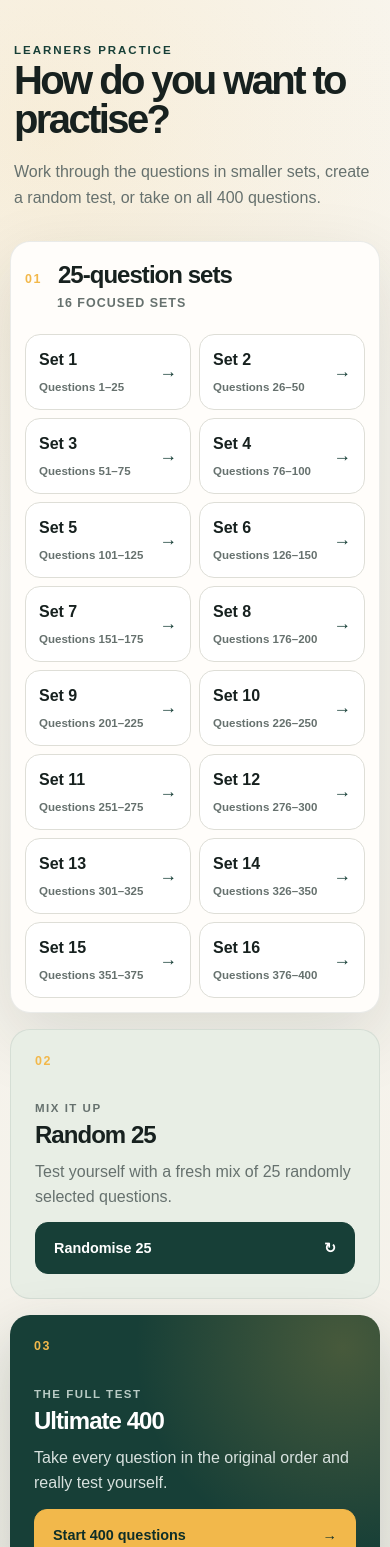
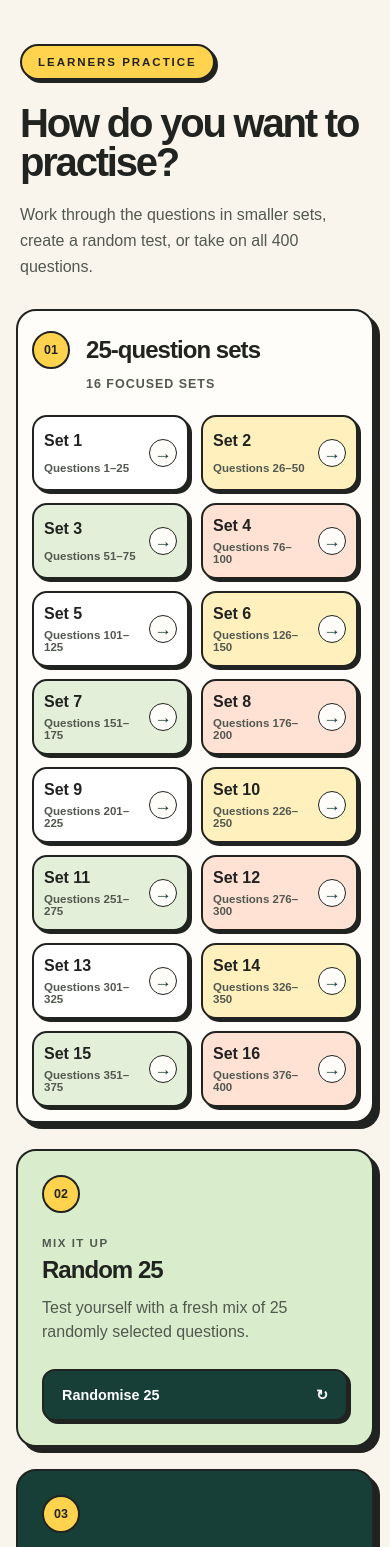
Before and after one commit to eltonyasini/VID-Road-Rules-App, a React (Vite) app: page / in a window 390 px wide. Shown: the top 1547 px of the page. Built offline with nearby package versions, Linux system fonts and the light colour scheme.

Commit message:
Refresh UI with neobrutalist styling

```diff
--- a/app/components/QuizResults.tsx
+++ b/app/components/QuizResults.tsx
@@ -39,6 +39,7 @@ export default function QuizResults(props: QuizResultsProps) {
         </h2>
         <p className="result-score">{score} / {answeredCount}</p>
         <p className="result-percentage">Correct answers: {percentage}%</p>
+        <div className="result-totals"><span><strong>{score}</strong> correct</span><span><strong>{answeredCount - score}</strong> incorrect</span></div>
         {answeredCount < props.total && <p>Unanswered questions are not counted as wrong.</p>}
         <div className="review-actions">
           <button className="secondary-button" type="button" aria-expanded={showReview} aria-controls="answer-review" onClick={toggleReview}>Review answers</button>
--- a/app/globals.css
+++ b/app/globals.css
@@ -1,17 +1,17 @@
 :root {
-  --ink: #17211f;
-  --muted: #66716e;
+  --ink: #20231f;
+  --muted: #51584f;
   --forest: #173f37;
   --forest-dark: #0e2e28;
   --sage: #dfe9df;
-  --cream: #f4f1e9;
+  --cream: #faf5ec;
   --paper: #fffdfa;
-  --line: #deded7;
-  --amber: #f2b84b;
+  --line: #20231f;
+  --amber: #ffd34e;
   --red: #b94a42;
   --red-soft: #fff0ee;
   --green-soft: #e7f3e9;
-  --shadow: 0 24px 70px rgba(23, 43, 37, 0.12);
+  --shadow: 6px 6px 0 var(--ink);
 }
 
 * {
@@ -26,9 +26,7 @@ html {
 body {
   margin: 0;
   color: var(--ink);
-  background:
-    radial-gradient(circle at 12% 8%, rgba(242, 184, 75, 0.14), transparent 28rem),
-    linear-gradient(180deg, #f8f6f0 0%, var(--cream) 100%);
+  background: var(--cream);
   font-family: Arial, Helvetica, sans-serif;
 }
 
@@ -82,7 +80,7 @@ button {
 
 .sets-panel {
   padding: 30px;
-  border: 1px solid rgba(24, 62, 54, 0.09);
+  border: 2px solid var(--ink);
   border-radius: 26px;
   background: var(--paper);
   box-shadow: var(--shadow);
@@ -140,7 +138,7 @@ button {
   min-height: 84px;
   padding: 16px;
   align-items: center;
-  border: 1px solid var(--line);
+  border: 2px solid var(--ink);
   border-radius: 15px;
   color: var(--ink);
   background: #fff;
@@ -154,7 +152,7 @@ button {
 
 .set-button:hover {
   border-color: var(--forest);
-  box-shadow: 0 8px 24px rgba(23, 43, 37, 0.08);
+  box-shadow: 4px 4px 0 var(--ink);
   transform: translateY(-2px);
 }
 
@@ -195,16 +193,15 @@ button {
 }
 
 .random-card {
-  border: 1px solid rgba(24, 62, 54, 0.09);
-  background: #e8eee5;
+  border: 2px solid var(--ink);
+  background: #d9edcd;
 }
 
 .ultimate-card {
   color: #fff;
-  background:
-    radial-gradient(circle at 90% 12%, rgba(242, 184, 75, 0.22), transparent 13rem),
-    var(--forest);
-  box-shadow: 0 24px 60px rgba(14, 46, 40, 0.22);
+  background: var(--forest);
+  border: 2px solid var(--ink);
+  box-shadow: var(--shadow);
 }
 
 .mode-tag {
@@ -339,7 +336,7 @@ h1 {
 .question-card,
 .result-card {
   overflow: hidden;
-  border: 1px solid rgba(24, 62, 54, 0.09);
+  border: 2px solid var(--ink);
   border-radius: 26px;
   background: var(--paper);
   box-shadow: var(--shadow);
@@ -361,10 +358,7 @@ h1 {
   padding: 28px;
   place-items: center;
   border-bottom: 1px solid var(--line);
-  background:
-    linear-gradient(45deg, rgba(23, 63, 55, 0.035) 25%, transparent 25%) 0 0 / 20px 20px,
-    linear-gradient(-45deg, rgba(23, 63, 55, 0.035) 25%, transparent 25%) 0 0 / 20px 20px,
-    #fbfaf6;
+  background: #fff;
 }
 
 .image-stage img {
@@ -411,7 +405,7 @@ h1 {
   width: 100%;
   min-height: 60px;
   padding: 10px 16px 10px 12px;
-  border: 1px solid var(--line);
+  border: 2px solid var(--ink);
   border-radius: 15px;
   color: var(--ink);
   background: #ffffff;
@@ -426,7 +420,7 @@ h1 {
 
 .option:hover:not(.correct):not(.incorrect) {
   border-color: #9ca9a5;
-  box-shadow: 0 7px 22px rgba(23, 43, 37, 0.08);
+  box-shadow: 4px 4px 0 var(--ink);
   transform: translateY(-1px);
 }
 
@@ -562,7 +556,7 @@ h1 {
 }
 
 .secondary-button {
-  border: 1px solid var(--line);
+  border: 2px solid var(--ink);
   color: var(--ink);
   background: #fff;
 }
@@ -814,7 +808,7 @@ h1 {
 .review-card {
   margin-top: 16px;
   padding: 24px;
-  border: 1px solid var(--line);
+  border: 2px solid var(--ink);
   border-radius: 20px;
   background: var(--paper);
 }
@@ -836,11 +830,11 @@ h1 {
   margin: auto;
   padding: 0;
   overflow-y: auto;
-  border: 1px solid var(--line);
+  border: 2px solid var(--ink);
   border-radius: 26px;
   color: var(--ink);
   background: var(--paper);
-  box-shadow: 0 32px 100px rgba(14, 46, 40, .25);
+  box-shadow: 8px 8px 0 var(--ink);
 }
 .exit-dialog::backdrop { background: rgba(14, 34, 29, .62); backdrop-filter: blur(5px); }
 .exit-dialog-content { padding: 28px; }
@@ -858,7 +852,7 @@ h1 {
 .exit-dialog-actions { display: grid; grid-template-columns: 1.5fr 1fr; gap: 12px; }
 .exit-dialog-actions button { min-height: 50px; padding: 12px 16px; border-radius: 12px; font-size: 14px; font-weight: 700; cursor: pointer; }
 .exit-dialog-stay { display: flex; justify-content: center; align-items: center; gap: 10px; border: 1px solid var(--amber); color: var(--forest-dark); background: var(--amber); }
-.exit-dialog-leave { border: 1px solid var(--line); color: var(--forest); background: transparent; }
+.exit-dialog-leave { border: 2px solid var(--ink); color: var(--forest); background: transparent; }
 .exit-dialog-stay:hover { background: #e8ab39; }
 .exit-dialog-leave:hover, .exit-dialog-close:hover { background: var(--sage); }
 .exit-dialog button:focus-visible { outline: 3px solid var(--forest); outline-offset: 3px; }
@@ -866,3 +860,90 @@ h1 {
   .exit-dialog-content { padding: 22px; }
   .exit-dialog-actions { grid-template-columns: 1fr; }
 }
+
+/* Shared neobrutalist details: flat colour, ink borders and hard shadows. */
+.menu-header .eyebrow {
+  display: inline-block;
+  margin-bottom: 24px;
+  padding: 10px 16px;
+  border: 2px solid var(--ink);
+  border-radius: 999px;
+  background: var(--amber);
+  color: var(--ink);
+  box-shadow: 3px 3px 0 var(--ink);
+}
+.menu-header h1 { letter-spacing: -.055em; }
+.section-number, .mode-number {
+  display: grid;
+  place-items: center;
+  width: 38px;
+  height: 38px;
+  flex-shrink: 0;
+  border: 2px solid var(--ink);
+  border-radius: 50%;
+  background: var(--amber);
+  color: var(--ink);
+  letter-spacing: 0;
+}
+.section-heading > div { align-items: center; }
+.set-grid { gap: 14px; }
+.set-button { box-shadow: 3px 3px 0 var(--ink); }
+.set-button:nth-child(4n + 2) { background: #fff0be; }
+.set-button:nth-child(4n + 3) { background: #e3efd9; }
+.set-button:nth-child(4n + 4) { background: #ffe2d4; }
+.set-arrow {
+  display: grid;
+  place-items: center;
+  width: 28px;
+  height: 28px;
+  border: 1.5px solid var(--ink);
+  border-radius: 50%;
+  background: var(--paper);
+}
+.challenge-grid { gap: 22px; margin-top: 26px; }
+.mode-card { box-shadow: var(--shadow); gap: 24px; }
+.mode-tag { margin-top: 0; }
+.mode-button, .primary-button, .secondary-button, .exit-dialog-actions button {
+  border: 2px solid var(--ink);
+  box-shadow: 3px 3px 0 var(--ink);
+}
+.text-button {
+  border: 2px solid var(--ink);
+  border-radius: 999px;
+  padding: 10px 16px;
+  background: var(--paper);
+  color: var(--ink);
+  box-shadow: 2px 2px 0 var(--ink);
+}
+button:active:not(:disabled) { transform: translate(2px, 2px); box-shadow: none; }
+button:focus-visible, input:focus-visible {
+  outline: 3px solid #2866bb;
+  outline-offset: 5px;
+}
+.progress-track { height: 14px; border: 2px solid var(--ink); background: white; }
+.progress-fill { background: var(--amber); border-right: 2px solid var(--ink); }
+.card-topline { background: #fff0be; gap: 12px; flex-wrap: wrap; color: var(--ink); }
+.option { grid-template-columns: 38px 1fr; box-shadow: 3px 3px 0 var(--ink); }
+.option:hover:not(.correct):not(.incorrect) { background: #fff0be; border-color: var(--ink); }
+.option-letter { border: 1.5px solid var(--ink); background: var(--cream); color: var(--ink); }
+.options { gap: 16px; }
+.result-mark { background: var(--amber); color: var(--ink); border: 2px solid var(--ink); box-shadow: 4px 4px 0 var(--ink); }
+.result-score { color: var(--ink); }
+.result-totals { display: flex; flex-wrap: wrap; justify-content: center; gap: 12px; margin-bottom: 28px; }
+.result-totals span { padding: 10px 16px; border: 2px solid var(--ink); border-radius: 999px; background: var(--green-soft); }
+.result-totals span + span { background: var(--red-soft); }
+.review-card { box-shadow: 4px 4px 0 var(--ink); }
+.answer-review input { accent-color: var(--forest); width: 18px; height: 18px; vertical-align: middle; }
+.review-answer { border: 1px solid currentColor; }
+.exit-dialog-icon { border: 2px solid var(--ink); background: var(--amber); box-shadow: 3px 3px 0 var(--ink); }
+.exit-dialog-progress { border: 2px solid var(--ink); background: #fff0be; }
+.exit-dialog-close { border: 2px solid var(--ink); }
+.exit-dialog-track { height: 9px; background: white; border: 1px solid var(--ink); }
+@media (max-width: 640px) {
+  .app-shell, .menu-shell { width: calc(100% - 32px); }
+  .set-grid { gap: 12px; }
+  .set-button { padding: 12px 10px; }
+  .section-heading > p { padding-left: 54px; }
+  .result-actions { gap: 16px; }
+  .result-card { padding: 36px 20px; }
+}
```
